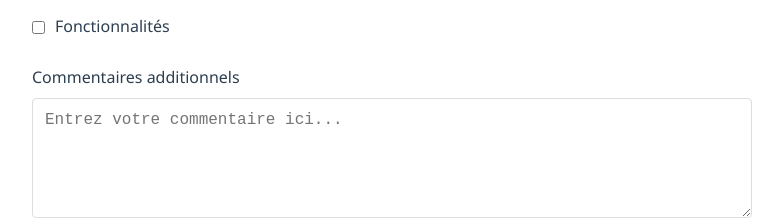
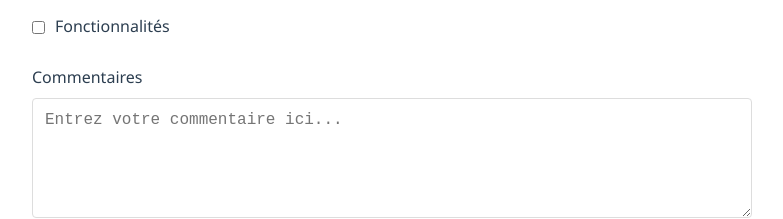
Before and after one commit to Gema177/mon_test, a plain HTML site: page index.html in a window 1280 px wide. Shown: the part 856-1075 px from the top of the page, without its empty margins (248-1031 px from the left). Drawn offline with Linux system fonts and the light colour scheme.

Commit message:
Update index.html

```diff
--- a/index.html
+++ b/index.html
@@ -64,7 +64,7 @@
         </div>
 
         <div class="form-group">
-            <label for="comments">Commentaires additionnels</label>
+            <label for="comments">Commentaires</label>
             <textarea id="comments" name="comments" placeholder="Entrez votre commentaire ici..."></textarea>
         </div>
 
```
